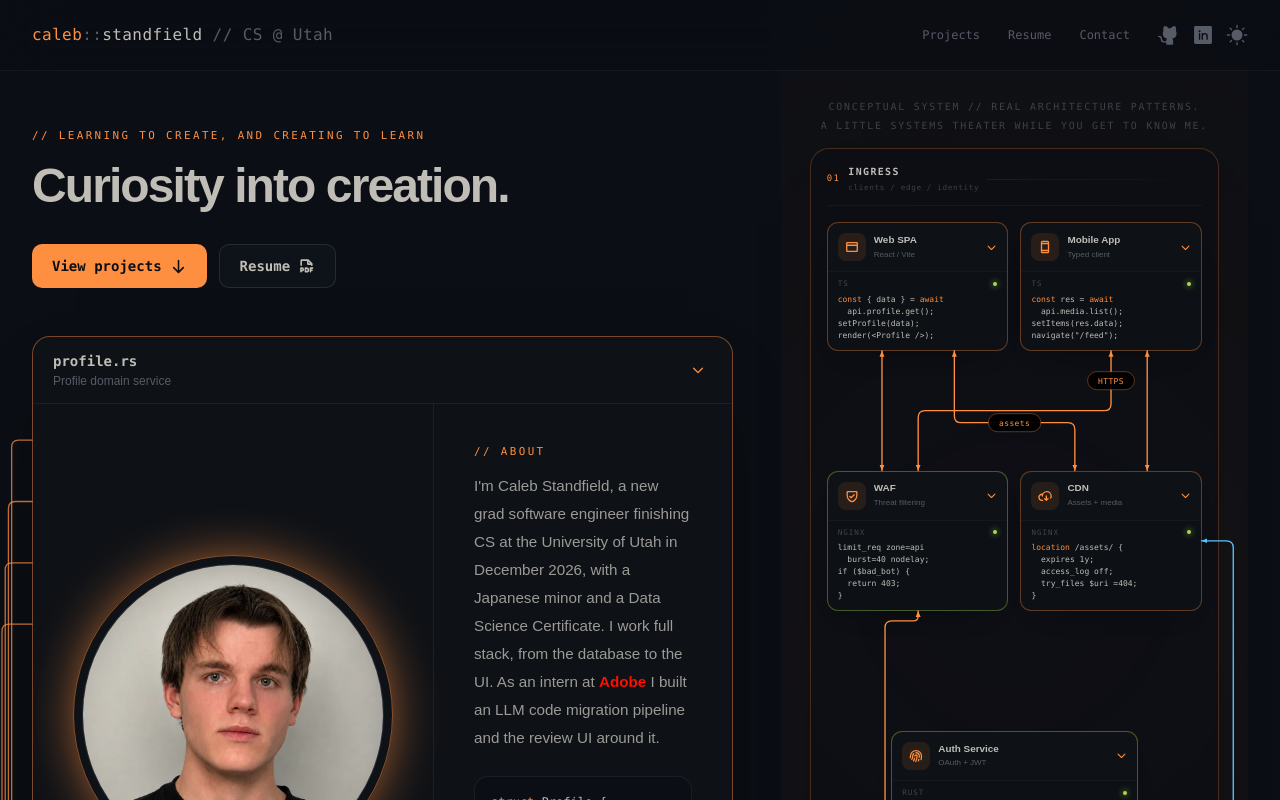
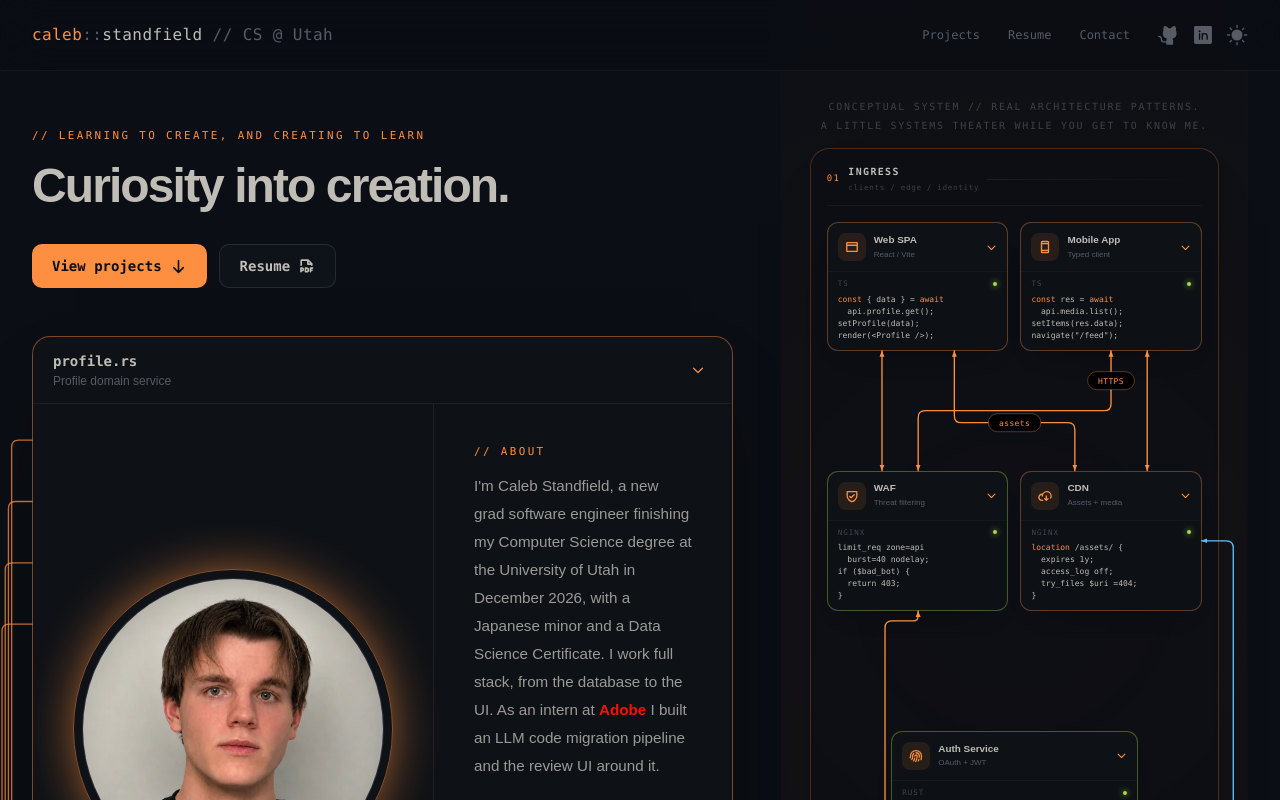
Before and after one commit to CalebStandfield/caleb-standfield-portfolio, a React (Vite) app in the folder portfolio/: page / in a window 1280 px wide. Shown: the top 800 px of the page. Built offline with nearby package versions, Linux system fonts and the light colour scheme.

Commit message:
Hero blurb: spell out Computer Science degree

```diff
--- a/portfolio/src/components/portfolio/ProfileHero.tsx
+++ b/portfolio/src/components/portfolio/ProfileHero.tsx
@@ -146,9 +146,10 @@ export function ProfileHero() {
                 // about
               </p>
               <p className="mt-3 max-w-xl text-sm leading-7 text-ink-text/80 sm:text-[0.95rem]">
-                I'm Caleb Standfield, a new grad software engineer finishing CS
-                at the University of Utah in December 2026, with a Japanese
-                minor and a Data Science Certificate. I work full stack, from
+                I'm Caleb Standfield, a new grad software engineer finishing my
+                Computer Science degree at the University of Utah in December
+                2026, with a Japanese minor and a Data Science Certificate. I
+                work full stack, from
                 the database to the UI. As an intern at{" "}
                 <Highlight>Adobe</Highlight> I built an LLM code migration
                 pipeline and the review UI around it.
```
